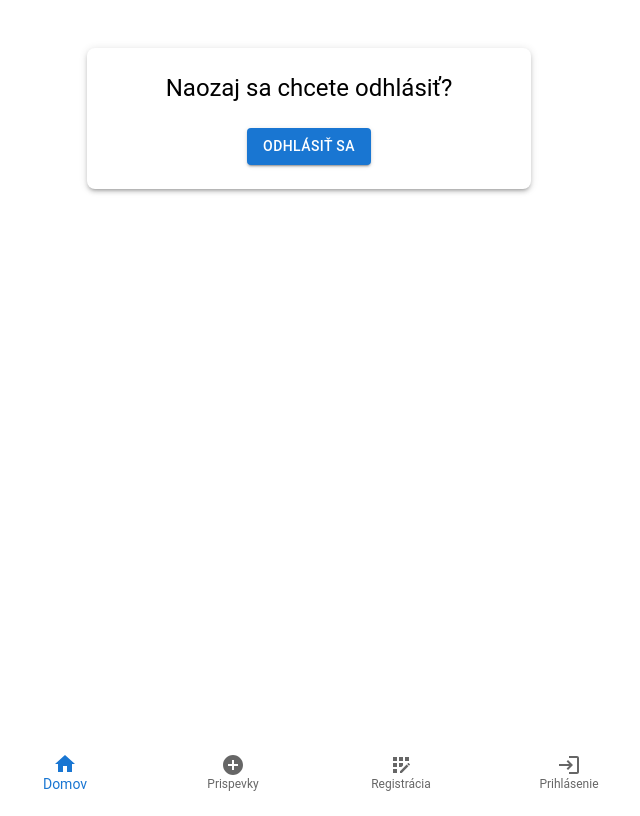
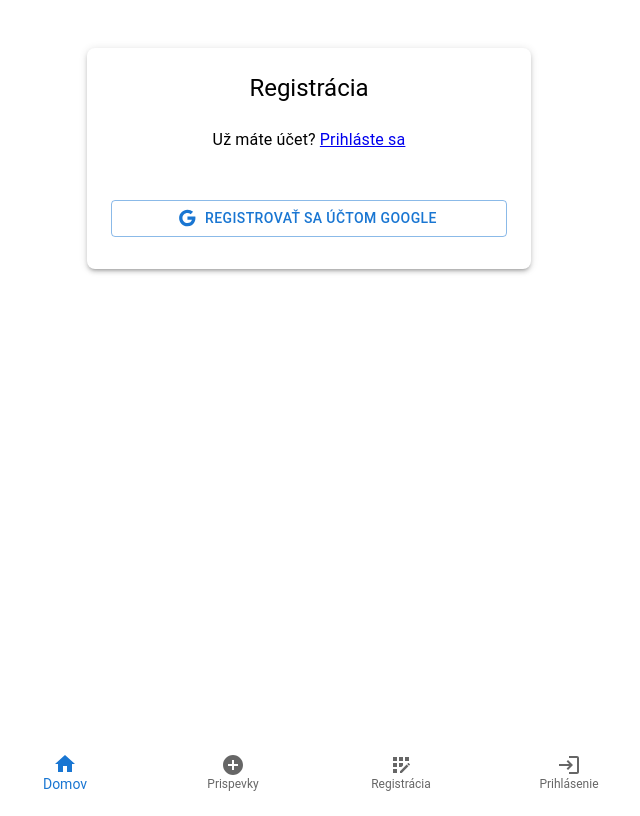
Before and after one commit to misk0o/michal, a Next.js app: page /auth/registracia in a window 1280 px wide. Shown: the whole page, without its empty margins (331-971 px from the left). Built offline with nearby package versions, Linux system fonts and the light colour scheme; no server answers.

Commit message:
oprava prihlasenia

```diff
--- a/src/sections/SignUpView.tsx
+++ b/src/sections/SignUpView.tsx
@@ -1,11 +1,21 @@
-// src/sections/SignOutView.tsx
+// src/sections/SignUpView.tsx
 
 "use client";
 
-import { signOut } from "next-auth/react";
-import { Button, Container, Typography } from "@mui/material";
+import {
+  Button,
+  //Checkbox,
+  Container,
+  //FormControlLabel,
+  //TextField,
+  Typography,
+  //Divider,
+} from "@mui/material";
+import { signIn } from "next-auth/react";
+import GoogleIcon from "@mui/icons-material/Google";
+//import FacebookIcon from "@mui/icons-material/Facebook";
 
-export default function SignOutView() {
+export default function SignUpView() {
   return (
     <Container
       maxWidth="xs"
@@ -20,12 +30,83 @@ export default function SignOutView() {
         borderRadius: 2,
       }}
     >
+      {/* Logo / Title */}
       <Typography variant="h5" sx={{ mb: 3 }}>
-        Naozaj sa chcete odhlásiť?
+        Registrácia
       </Typography>
-      <Button variant="contained" onClick={() => signOut()}>
-        Odhlásiť sa
+
+      {/* Sign-in link */}
+      <Typography variant="body1" sx={{ mb: 6 }}>
+        Už máte účet? <a href="/auth/prihlasenie">Prihláste sa</a>
+      </Typography>
+
+      {/* Google Sign Up */}
+      <Button
+        variant="outlined"
+        fullWidth
+        startIcon={<GoogleIcon />}
+        onClick={() => signIn("google")}
+        sx={{ mb: 1 }}
+      >
+        Registrovať sa účtom Google
       </Button>
+
+
     </Container>
   );
 }
+
+
+      // {/* Facebook Sign Up */}
+      // <Button
+      //   variant="outlined"
+      //   fullWidth
+      //   startIcon={<FacebookIcon />}
+      //   sx={{ mb: 4 }}
+      // >
+      //   Registrovať sa účtom Facebook
+      // </Button>
+
+      // {/* Divider */}
+      // <Divider sx={{ width: "100%", mb: 2 }}>
+      //   <Typography variant="body2">alebo</Typography>
+      // </Divider>
+
+      // {/* Email */}
+      // <TextField
+      //   margin="normal"
+      //   fullWidth
+      //   label="Email"
+      //   type="email"
+      //   variant="outlined"
+      //   required
+      //   defaultValue="your@email.com"
+      // />
+
+      // {/* Password */}
+      // <TextField
+      //   margin="normal"
+      //   fullWidth
+      //   label="Password"
+      //   type="password"
+      //   variant="outlined"
+      //   required
+      //   defaultValue="******"
+      // />
+
+      // {/* Checkbox */}
+      // <FormControlLabel
+      //   control={<Checkbox color="primary" />}
+      //   label="Chcem dostávať novinky na email"
+      //   sx={{ mt: 2 }}
+      // />
+
+      // {/* Sign Up Button */}
+      // <Button
+      //   variant="contained"
+      //   fullWidth
+      //   size="large"
+      //   sx={{ mt: 2, mb: 1 }}
+      // >
+      //   Registrovať
+      // </Button>
```
